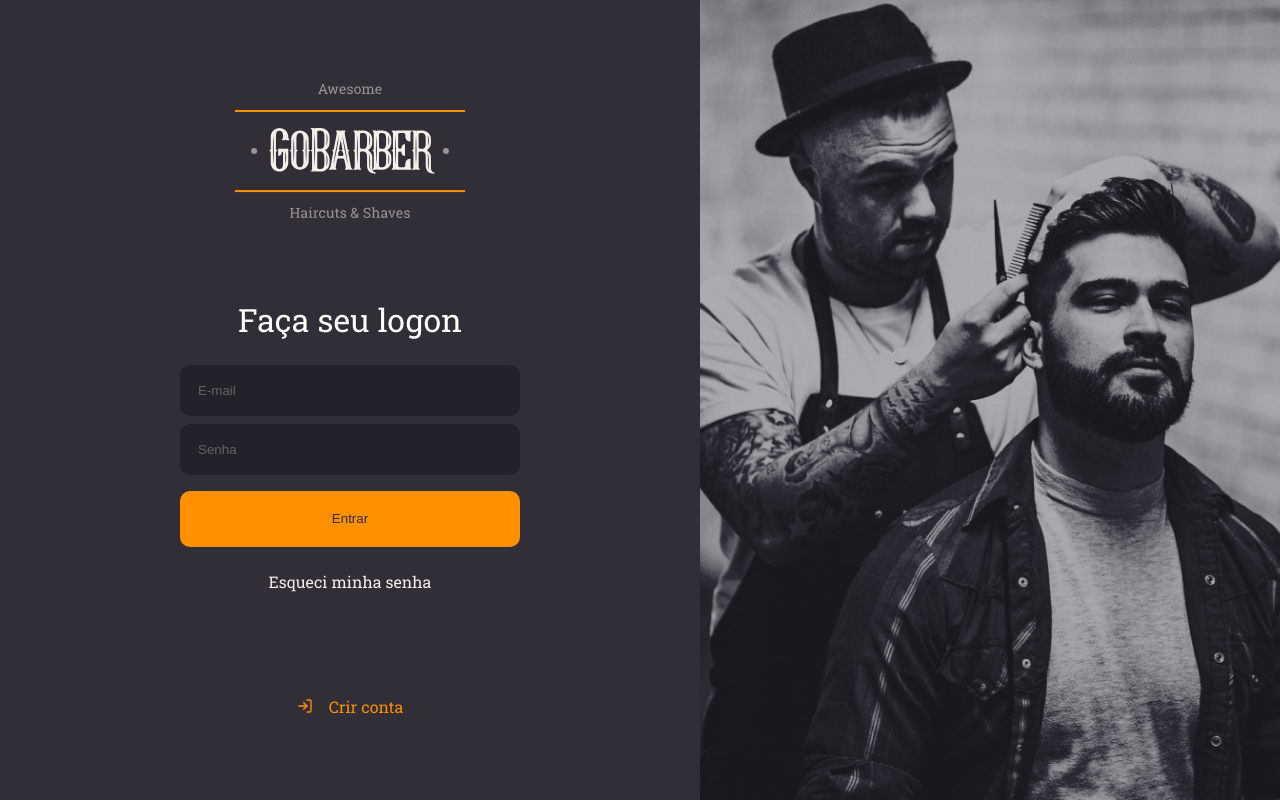
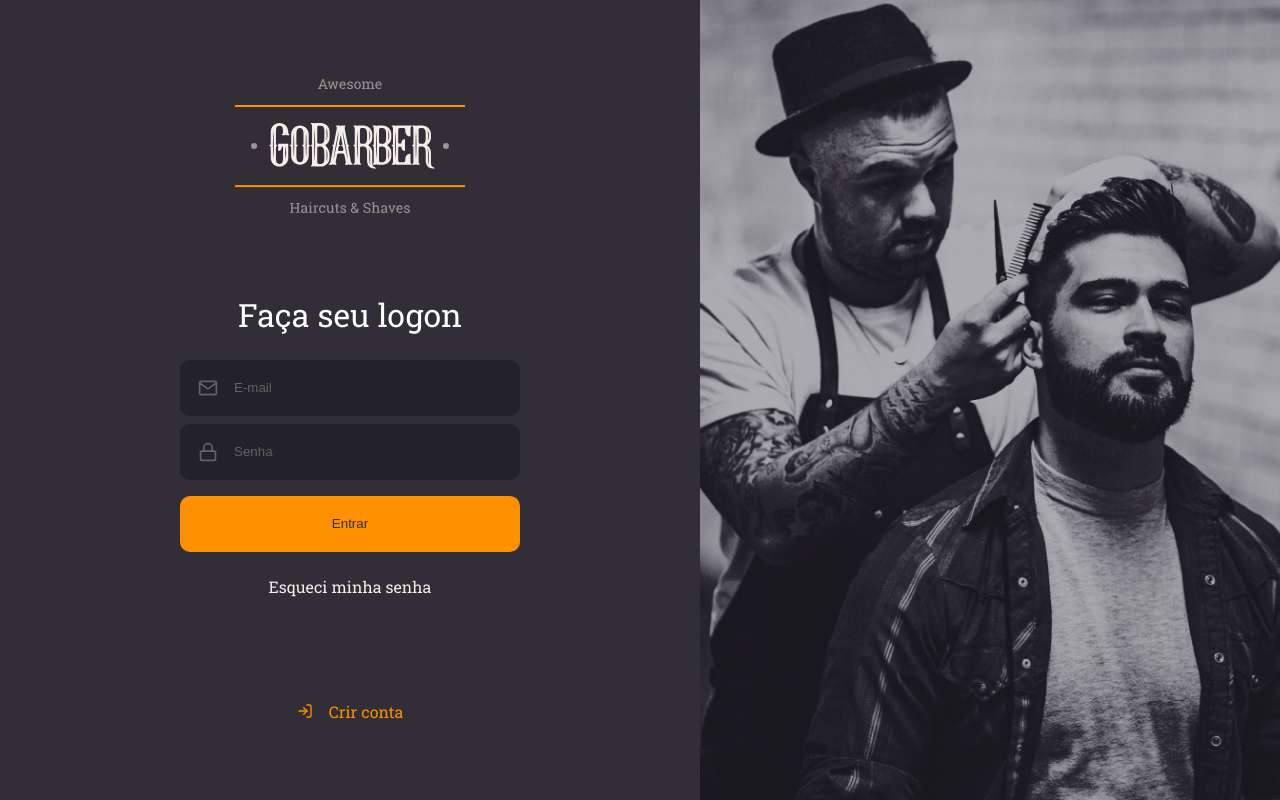
Before and after one commit to MarcioBittencourt/gobarber-web, a React (Create React App) app: page / in a window 1280 px wide. Built offline with nearby package versions, Linux system fonts and the light colour scheme.

Commit message:
isolated button and input components

```diff
--- /dev/null
+++ b/src/components/Button/index.tsx
@@ -0,0 +1,12 @@
+import React, { ButtonHTMLAttributes } from "react";
+import { Container } from "./styles";
+
+type BUttonProps = ButtonHTMLAttributes<HTMLButtonElement>;
+
+const Button: React.FC<BUttonProps> = ({ children, ...rest }) => (
+  <Container type="button" {...rest}>
+    {children}
+  </Container>
+);
+
+export default Button;
--- /dev/null
+++ b/src/components/Button/styles.ts
@@ -0,0 +1,19 @@
+import { shade } from "polished";
+import styled from "styled-components";
+
+export const Container = styled.button `
+  background: #ff9000;
+  height: 56px;
+  border-radius: 10px;
+  border: 0;
+  padding: 0 16px;
+  color: #312e38;
+  width: 100%;
+  font-weight: 500;
+  margin-top: 16px;
+  transition: background-color 0.2s;
+
+  &:hover {
+    background: ${shade(0.2, '#ff9000')};
+  }
+`;
--- /dev/null
+++ b/src/components/Input/index.tsx
@@ -0,0 +1,18 @@
+import React, { InputHTMLAttributes } from "react";
+
+import { IconBaseProps } from 'react-icons';
+import { Container } from "./styles";
+
+interface InputProps extends InputHTMLAttributes<HTMLInputElement> {
+  name: string;
+  icon: React.ComponentType<IconBaseProps>;
+}
+
+const Input: React.FC<InputProps> = ({icon: Icon, ...rest}) => (
+  <Container>
+    {Icon && <Icon size={20} />}
+    <input {...rest}/>
+  </Container>
+);
+
+export default Input;
--- /dev/null
+++ b/src/components/Input/styles.ts
@@ -0,0 +1,31 @@
+import styled from "styled-components";
+
+export const Container = styled.div`
+  background: #232129;
+  border-radius: 10px;
+  border: 2px solid #232129;
+  padding: 16px;
+  width: 100%;
+  display: flex;
+  align-items: center;
+  color: #666360;
+
+  & + div {
+    margin-top: 8px;
+  }
+
+  input {
+    flex: 1;
+    background: transparent;
+    border: 0;
+    color: #F4EDE8;
+
+    &::placeholder {
+      color: #666360;
+    }
+  }
+
+  svg {
+    margin-right: 16px;
+  }
+`;
--- a/src/pages/SignIn/index.tsx
+++ b/src/pages/SignIn/index.tsx
@@ -1,6 +1,9 @@
-import { FiLogIn } from 'react-icons/fi';
+import { FiLogIn, FiMail, FiLock } from 'react-icons/fi';
 import { Container, Content, Background } from "./styles";
 import logoImg from '../../assets/logo.svg';
+
+import Input from '../../components/Input';
+import Button from '../../components/Button';
 
 const SignIn: React.FC = () => (
   <>
@@ -9,9 +12,9 @@
         <img src={logoImg} alt="GoBarber" />
         <form>
           <h1>Faça seu logon</h1>
-          <input placeholder="E-mail" />
-          <input type="password" placeholder="Senha" />
-          <button type="submit">Entrar</button>
+          <Input name="email" icon={FiMail} placeholder="E-mail" />
+          <Input name="password" icon={FiLock} type="password" placeholder="Senha" />
+          <Button type="submit">Entrar</Button>
           <a href="forgot">Esqueci minha senha</a>
         </form>
         <a href="">
--- a/src/pages/SignIn/styles.ts
+++ b/src/pages/SignIn/styles.ts
@@ -23,40 +23,6 @@
 
     h1 {
       margin-bottom: 24px;
-    }
-
-    input {
-      background: #232129;
-      border-radius: 10px;
-      border: 2px solid #232129;
-      padding: 16px;
-      width: 100%;
-      color: #F4EDE8;
-
-      &::placeholder {
-        color: #666360;
-      }
-
-      & + input {
-        margin-top: 8px;
-      }
-    }
-
-    button {
-      background: #ff9000;
-      height: 56px;
-      border-radius: 10px;
-      border: 0;
-      padding: 0 16px;
-      color: #312e38;
-      width: 100%;
-      font-weight: 500;
-      margin-top: 16px;
-      transition: background-color 0.2s;
-
-      &:hover {
-        background: ${shade(0.2, '#ff9000')};
-      }
     }
 
     a {
```
